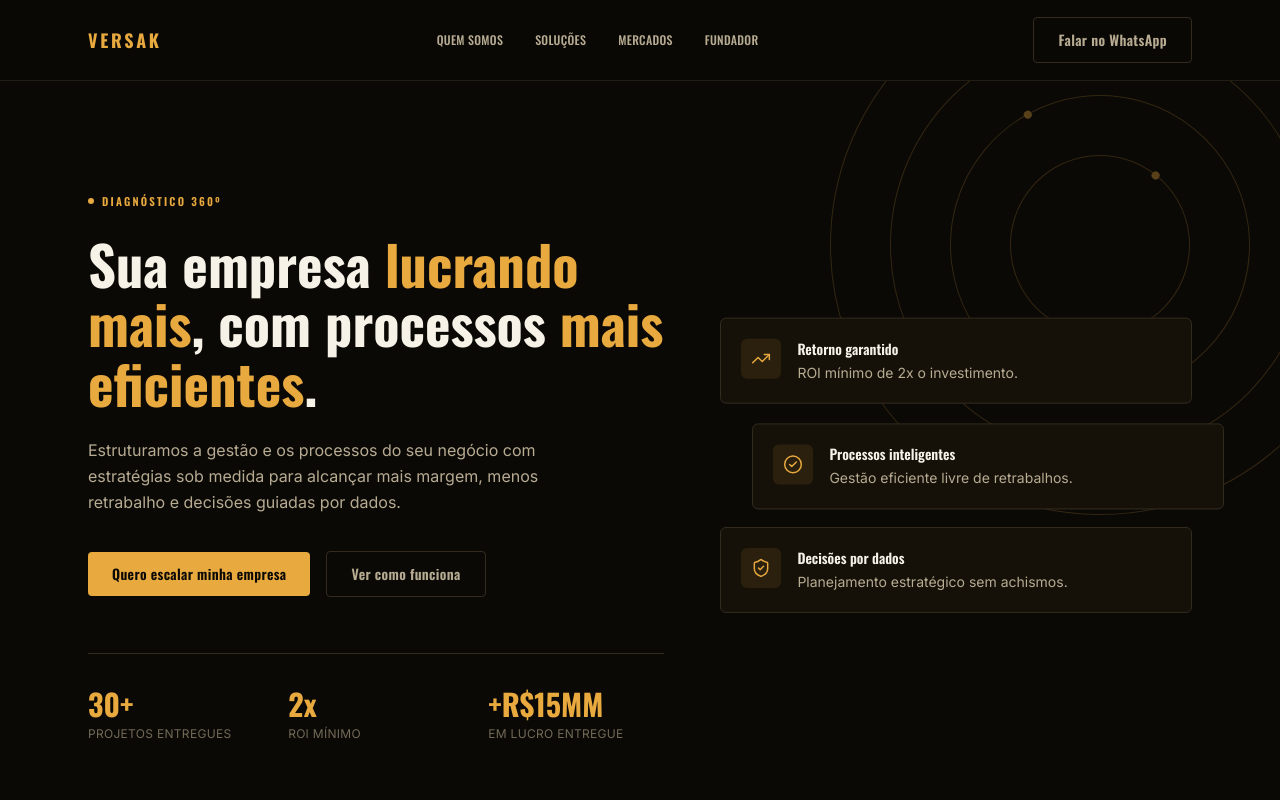
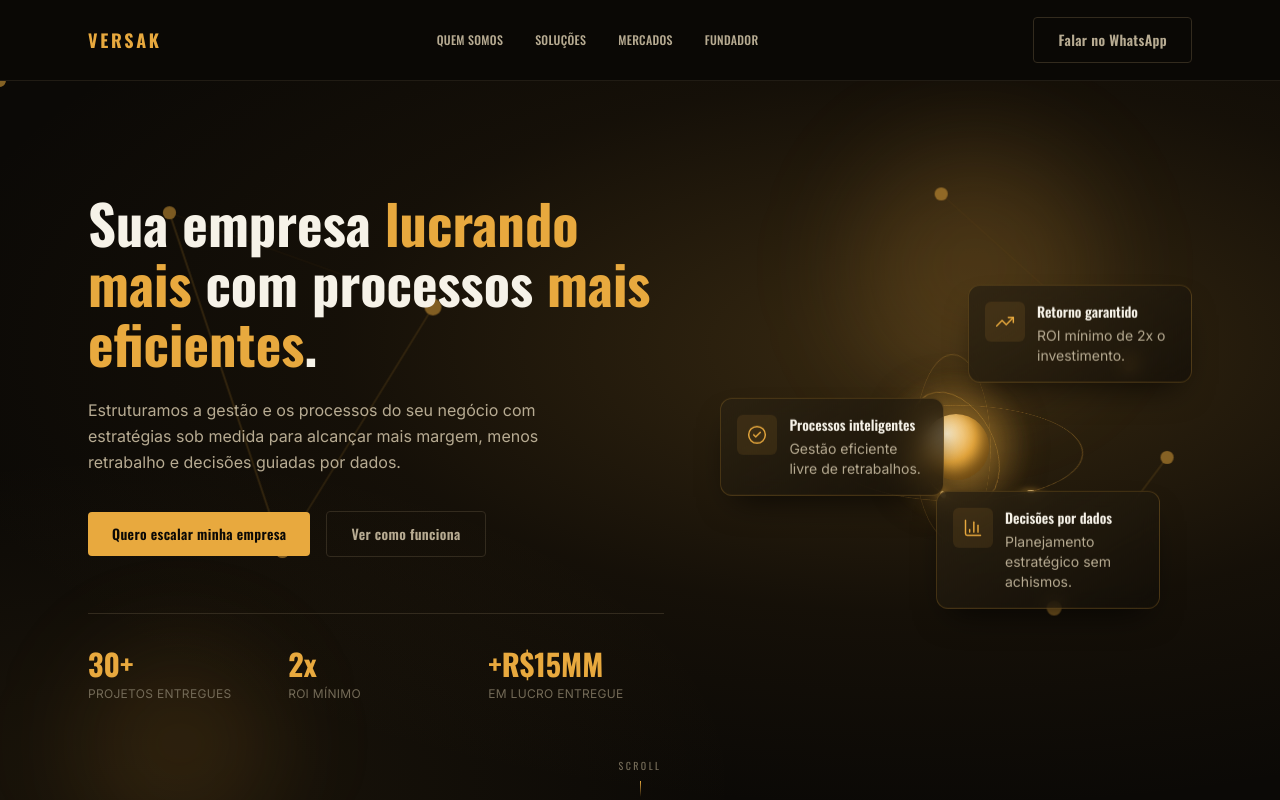
Before and after one commit to O-Carvalho/Versak, a Next.js app: page / in a window 1280 px wide. Shown: the top 800 px of the page. Built offline with nearby package versions, Linux system fonts and the light colour scheme.

Commit message:
feat: redesign hero with orbital 3D core, data backdrop, glass cards; drop eyebrow and title comma

```diff
--- a/components/sections/hero.tsx
+++ b/components/sections/hero.tsx
@@ -1,35 +1,34 @@
 "use client"
 
 import { motion } from "motion/react"
-import { CheckCircle2, ShieldCheck, TrendingUp } from "lucide-react"
+import { CheckCircle2, ChartColumn, TrendingUp } from "lucide-react"
 import { Container } from "@/components/ui/container"
 import { Button } from "@/components/ui/button"
-import { AmbientRing } from "@/components/ui/ambient-ring"
+import { HeroBackdrop } from "@/components/ui/hero-backdrop"
+import { OrbitalCore } from "@/components/ui/orbital-core"
 import { IconBadge } from "@/components/ui/icon-badge"
 import { hero } from "@/content/home"
 import { linkWhatsapp } from "@/content/site"
 
+const cardIcons = [TrendingUp, CheckCircle2, ChartColumn]
+const cardPos = [
+  "lg:right-0 lg:top-6",
+  "lg:left-0 lg:top-1/2 lg:-translate-y-1/2",
+  "lg:bottom-4 lg:right-8",
+]
+const cardFloat = ["hero-float-1", "hero-float-2", "hero-float-3"]
+
 export function Hero() {
   return (
-    <section className="relative overflow-hidden pb-24 pt-20 sm:pt-28">
-      <AmbientRing />
+    <section className="relative overflow-hidden pb-16 pt-20 sm:pt-28">
+      <HeroBackdrop />
 
       <Container className="relative grid gap-14 lg:grid-cols-[1.1fr_0.9fr] lg:items-center">
         <div>
-          <motion.span
-            initial={{ opacity: 0, y: 10 }}
-            animate={{ opacity: 1, y: 0 }}
-            transition={{ duration: 0.5 }}
-            className="mb-6 flex w-fit items-center gap-2 font-display text-[11px] font-semibold uppercase tracking-[0.2em] text-gold"
-          >
-            <span className="h-1.5 w-1.5 rounded-full bg-gold" />
-            {hero.eyebrow}
-          </motion.span>
-
           <motion.h1
             initial={{ opacity: 0, y: 16 }}
             animate={{ opacity: 1, y: 0 }}
-            transition={{ duration: 0.6, delay: 0.1 }}
+            transition={{ duration: 0.6, delay: 0.05 }}
             className="font-display text-4xl font-bold leading-[1.1] text-text sm:text-5xl lg:text-[3.4rem]"
           >
             {hero.titulo.map((parte, i) => (
@@ -42,7 +41,7 @@ export function Hero() {
           <motion.p
             initial={{ opacity: 0, y: 16 }}
             animate={{ opacity: 1, y: 0 }}
-            transition={{ duration: 0.6, delay: 0.2 }}
+            transition={{ duration: 0.6, delay: 0.15 }}
             className="mt-6 max-w-lg text-base leading-relaxed text-text-muted"
           >
             {hero.descricao}
@@ -51,7 +50,7 @@ export function Hero() {
           <motion.div
             initial={{ opacity: 0, y: 16 }}
             animate={{ opacity: 1, y: 0 }}
-            transition={{ duration: 0.6, delay: 0.3 }}
+            transition={{ duration: 0.6, delay: 0.25 }}
             className="mt-9 flex flex-wrap items-center gap-4"
           >
             <Button href={linkWhatsapp()} external>
@@ -65,7 +64,7 @@ export function Hero() {
           <motion.dl
             initial={{ opacity: 0 }}
             animate={{ opacity: 1 }}
-            transition={{ duration: 0.6, delay: 0.45 }}
+            transition={{ duration: 0.6, delay: 0.4 }}
             className="mt-14 grid grid-cols-3 gap-6 border-t border-line pt-8"
           >
             {hero.estatisticas.map((stat) => (
@@ -78,41 +77,34 @@ export function Hero() {
           </motion.dl>
         </div>
 
-        <div className="relative flex flex-col gap-4">
+        <div className="relative flex flex-col items-center gap-6 lg:block">
+          <OrbitalCore />
+          <div className="grid w-full gap-4 lg:contents">
             {hero.cartoes.map((cartao, i) => {
-            const Icon = [TrendingUp, CheckCircle2, ShieldCheck][i] ?? TrendingUp
-            const flutuacaoDuracao = [4, 4.6, 5.2][i] ?? 4
+              const Icon = cardIcons[i] ?? TrendingUp
+              const pos = cardPos[i] ?? ""
+              const float = cardFloat[i] ?? "hero-float-1"
               return (
-              <motion.div
+                <div
                   key={cartao.titulo}
-                initial={{ opacity: 0, x: 24 }}
-                animate={{
-                  opacity: 1,
-                  x: i % 2 === 1 ? 32 : 0,
-                  y: [0, -6, 0],
-                }}
-                transition={{
-                  opacity: { duration: 0.6, delay: 0.3 + i * 0.12 },
-                  x: { duration: 0.6, delay: 0.3 + i * 0.12 },
-                  y: {
-                    duration: flutuacaoDuracao,
-                    repeat: Infinity,
-                    ease: "easeInOut",
-                    delay: 0.9 + i * 0.12,
-                  },
-                }}
-                className="flex items-start gap-4 rounded-md border border-line bg-panel p-5 transition-colors hover:border-gold-dim hover:shadow-[var(--shadow-gold-glow)]"
+                  className={`hero-glass ${float} flex items-start gap-3 p-4 lg:absolute lg:w-56 ${pos}`}
                 >
                   <IconBadge icon={Icon} />
                   <div>
                     <p className="font-display text-sm font-semibold text-text">{cartao.titulo}</p>
                     <p className="mt-1 text-sm text-text-muted">{cartao.texto}</p>
                   </div>
-              </motion.div>
+                </div>
               )
             })}
           </div>
+        </div>
       </Container>
+
+      <div className="relative mt-14 flex flex-col items-center gap-2">
+        <span className="font-display text-[10px] uppercase tracking-[0.24em] text-text-dim">Scroll</span>
+        <span className="h-4 w-px bg-gradient-to-b from-gold to-transparent" />
+      </div>
     </section>
   )
 }
--- a/content/home.ts
+++ b/content/home.ts
@@ -1,9 +1,8 @@
 export const hero = {
-  eyebrow: "Diagnóstico 360º",
   titulo: [
     { texto: "Sua empresa ", destaque: false },
     { texto: "lucrando mais", destaque: true },
-    { texto: ", com processos ", destaque: false },
+    { texto: " com processos ", destaque: false },
     { texto: "mais eficientes", destaque: true },
     { texto: ".", destaque: false },
   ],
```
Lines whose indentation alone changed are shown as unchanged.
